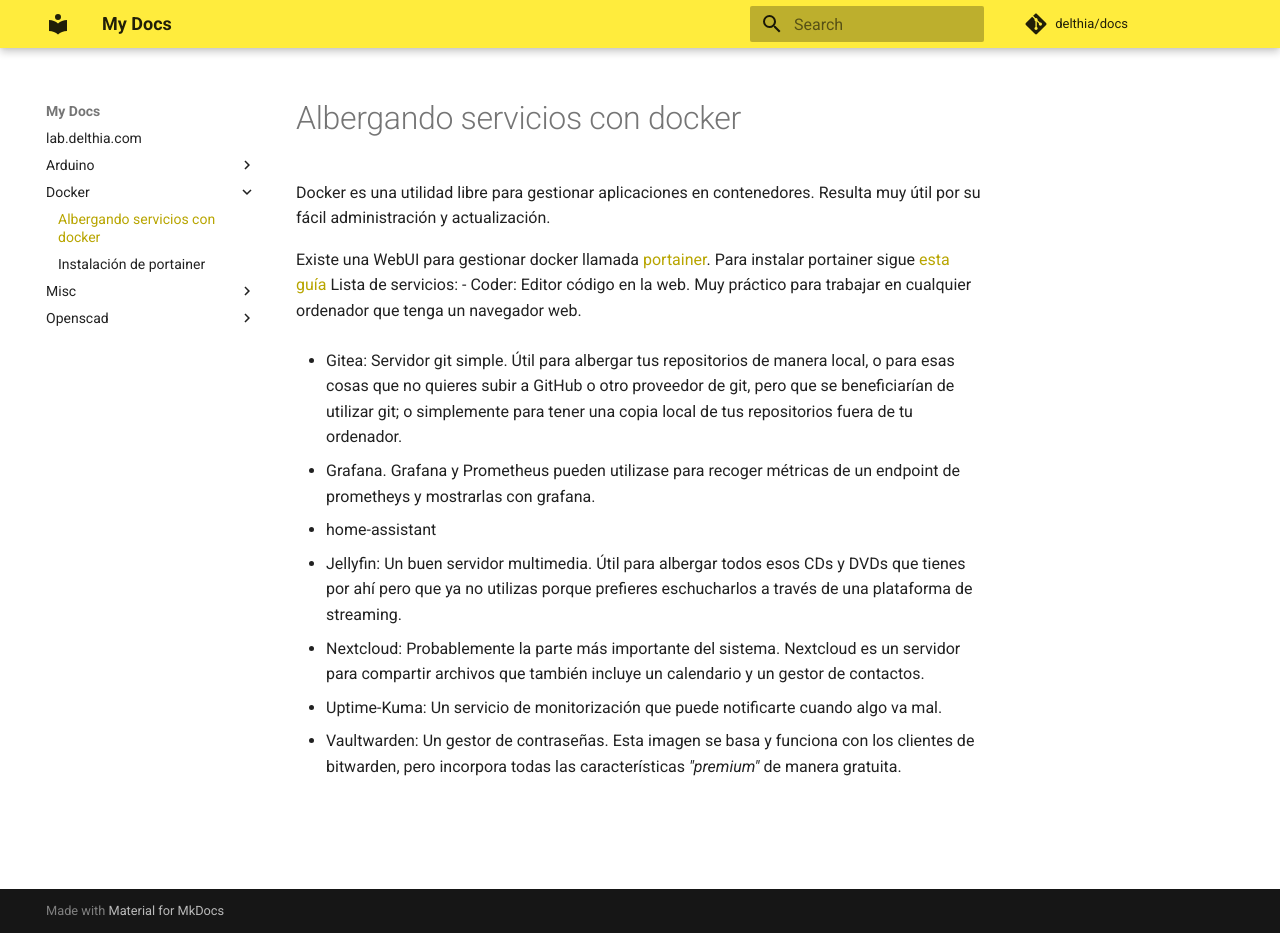
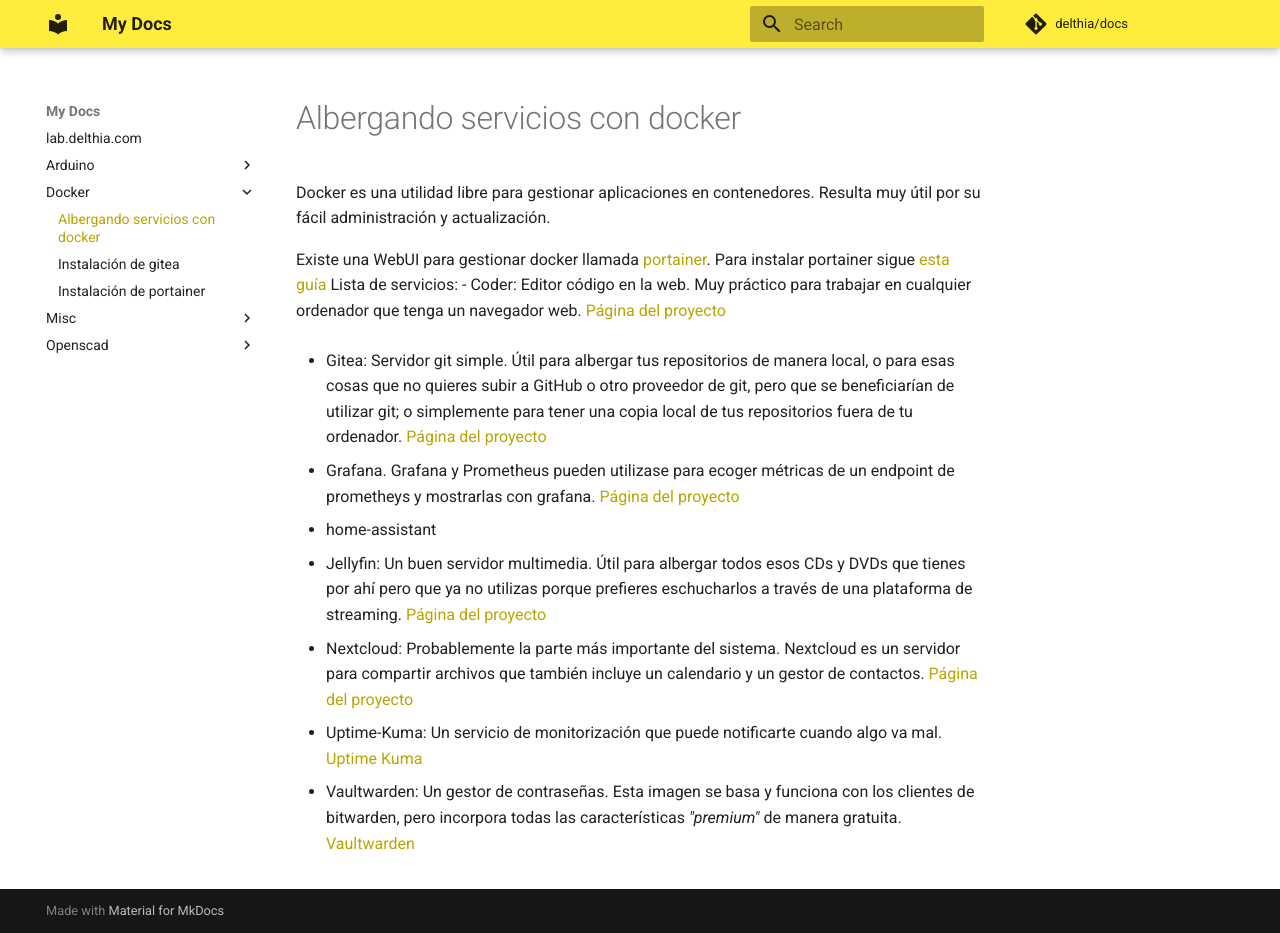
Before and after one commit to delthia/lab, an MkDocs documentation site: the page built from docs/docker/index.md, in a window 1280 px wide and 933 px high. Built offline with MkDocs 1.6.1 and Material for MkDocs 9.7.7, drawn with Linux system fonts in a browser that asks for light colours; comment, search, counter and statistics services are not loaded.

Commit message:
Gitea y portainer

```diff
--- a/docs/docker/index.md
+++ b/docs/docker/index.md
@@ -4,18 +4,18 @@
 
 Existe una WebUI para gestionar docker llamada [portainer](https://portainer.io). Para instalar portainer sigue [esta guía](portainer/)
 Lista de servicios:
-- Coder: Editor código en la web. Muy práctico para trabajar en cualquier ordenador que tenga un navegador web.
+- Coder: Editor código en la web. Muy práctico para trabajar en cualquier ordenador que tenga un navegador web. [Página del proyecto](https://github.com/coder/code-server)
 
-- Gitea: Servidor git simple. Útil para albergar tus repositorios de manera local, o para esas cosas que no quieres subir a GitHub o otro proveedor de git, pero que se beneficiarían de utilizar git; o simplemente para tener una copia local de tus repositorios fuera de tu ordenador.
+- Gitea: Servidor git simple. Útil para albergar tus repositorios de manera local, o para esas cosas que no quieres subir a GitHub o otro proveedor de git, pero que se beneficiarían de utilizar git; o simplemente para tener una copia local de tus repositorios fuera de tu ordenador. [Página del proyecto](https://gitea.io)
 
-- Grafana. Grafana y Prometheus pueden utilizase para recoger métricas de un endpoint de prometheys y mostrarlas con grafana.
+- Grafana. Grafana y Prometheus pueden utilizase para ecoger métricas de un endpoint de prometheys y mostrarlas con grafana. [Página del proyecto](https://grafana.com/)
 
 - home-assistant
 
-- Jellyfin: Un buen servidor multimedia. Útil para albergar todos esos CDs y DVDs que tienes por ahí pero que ya no utilizas porque prefieres eschucharlos a través de una plataforma de streaming.
+- Jellyfin: Un buen servidor multimedia. Útil para albergar todos esos CDs y DVDs que tienes por ahí pero que ya no utilizas porque prefieres eschucharlos a través de una plataforma de streaming. [Página del proyecto](https://jellyfin.org/)
 
-- Nextcloud: Probablemente la parte más importante del sistema. Nextcloud es un servidor para compartir archivos que también incluye un calendario y un gestor de contactos.
+- Nextcloud: Probablemente la parte más importante del sistema. Nextcloud es un servidor para compartir archivos que también incluye un calendario y un gestor de contactos. [Página del proyecto](https://nextcloud.com/)
 
-- Uptime-Kuma: Un servicio de monitorización que puede notificarte cuando algo va mal.
+- Uptime-Kuma: Un servicio de monitorización que puede notificarte cuando algo va mal. [Uptime Kuma](https://uptime.kuma.pet/)
 
-- Vaultwarden: Un gestor de contraseñas. Esta imagen se basa y funciona con los clientes de bitwarden, pero incorpora todas las características _"premium"_ de manera gratuita.
+- Vaultwarden: Un gestor de contraseñas. Esta imagen se basa y funciona con los clientes de bitwarden, pero incorpora todas las características _"premium"_ de manera gratuita. [Vaultwarden](https://github.com/dani-garcia/vaultwarden)
```
Also changed, not shown: docs/docker/gitea.md (added, +43 -0 lines), docs/docker/portainer.md (+6 -0 lines).
